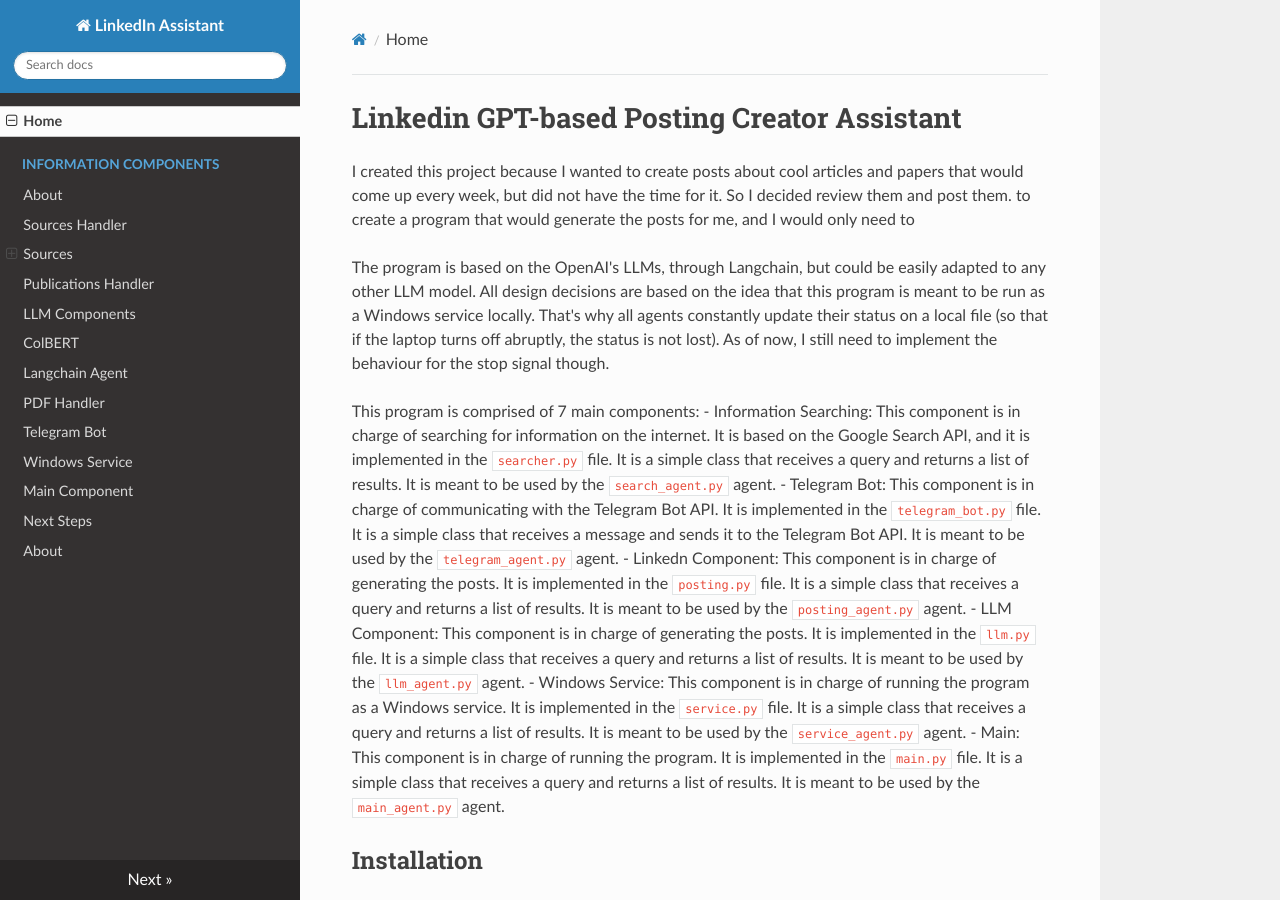
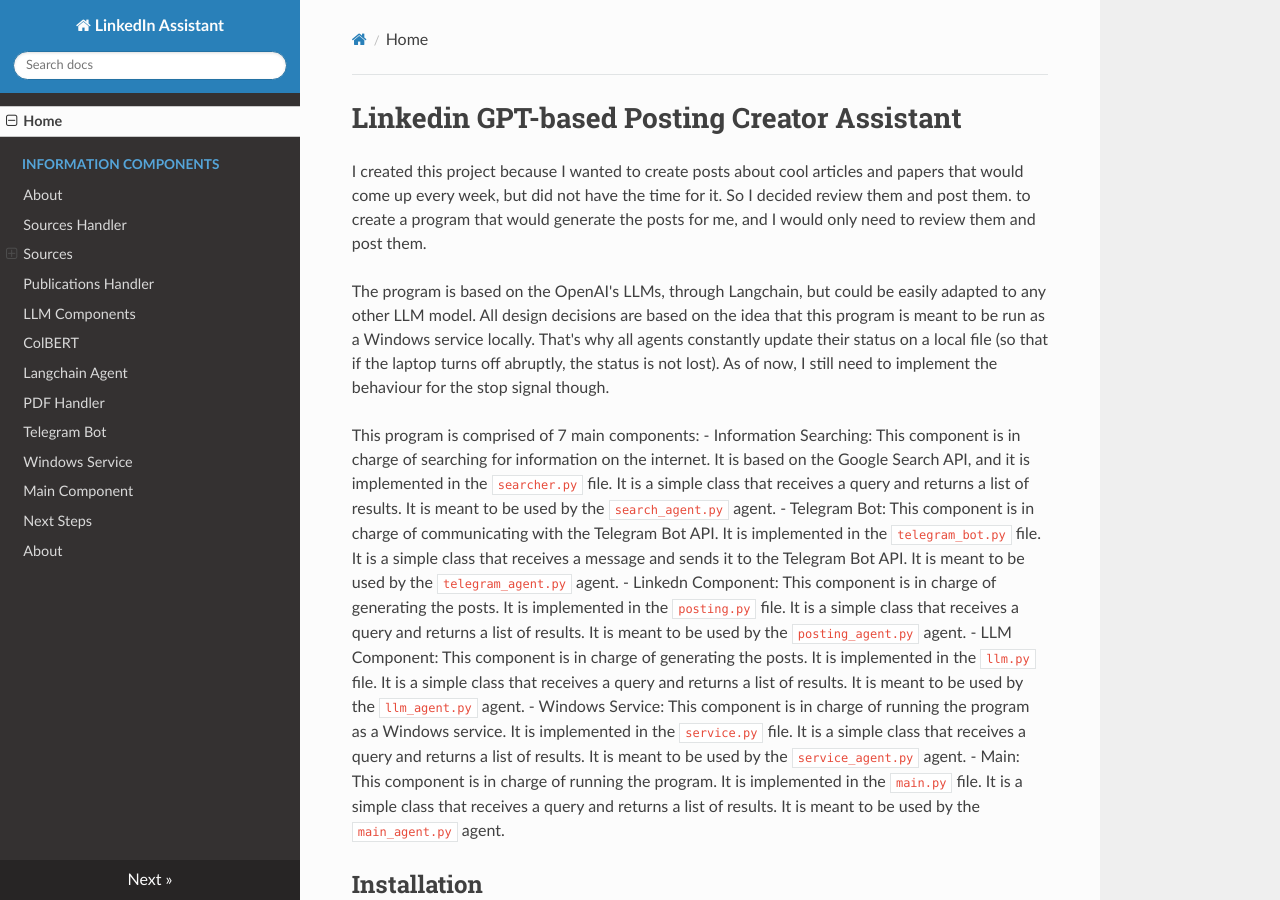
Before and after one commit to dan415/linkedinassistant, an MkDocs documentation site: the page built from docs/README.md, in a window 1280 px wide and 900 px high. Built offline with MkDocs 1.6.1, drawn with Linux system fonts in a browser that asks for light colours; nearby versions of some CDN libraries.

Commit message:
change: formatting

```diff
--- a/docs/README.md
+++ b/docs/README.md
@@ -4,7 +4,7 @@
 I created this project because I wanted to create posts about cool articles and
 papers that would come up every week, but did not have the time for it. So I decided
 review them and post them.
-to create a program that would generate the posts for me, and I would only need to
+to create a program that would generate the posts for me, and I would only need to review them and post them.
 
 The program is based on the OpenAI's LLMs, through Langchain, but could be easily adapted to any other
 LLM model. All design decisions are based on the idea that this program is meant to be run as a Windows service locally.
```
